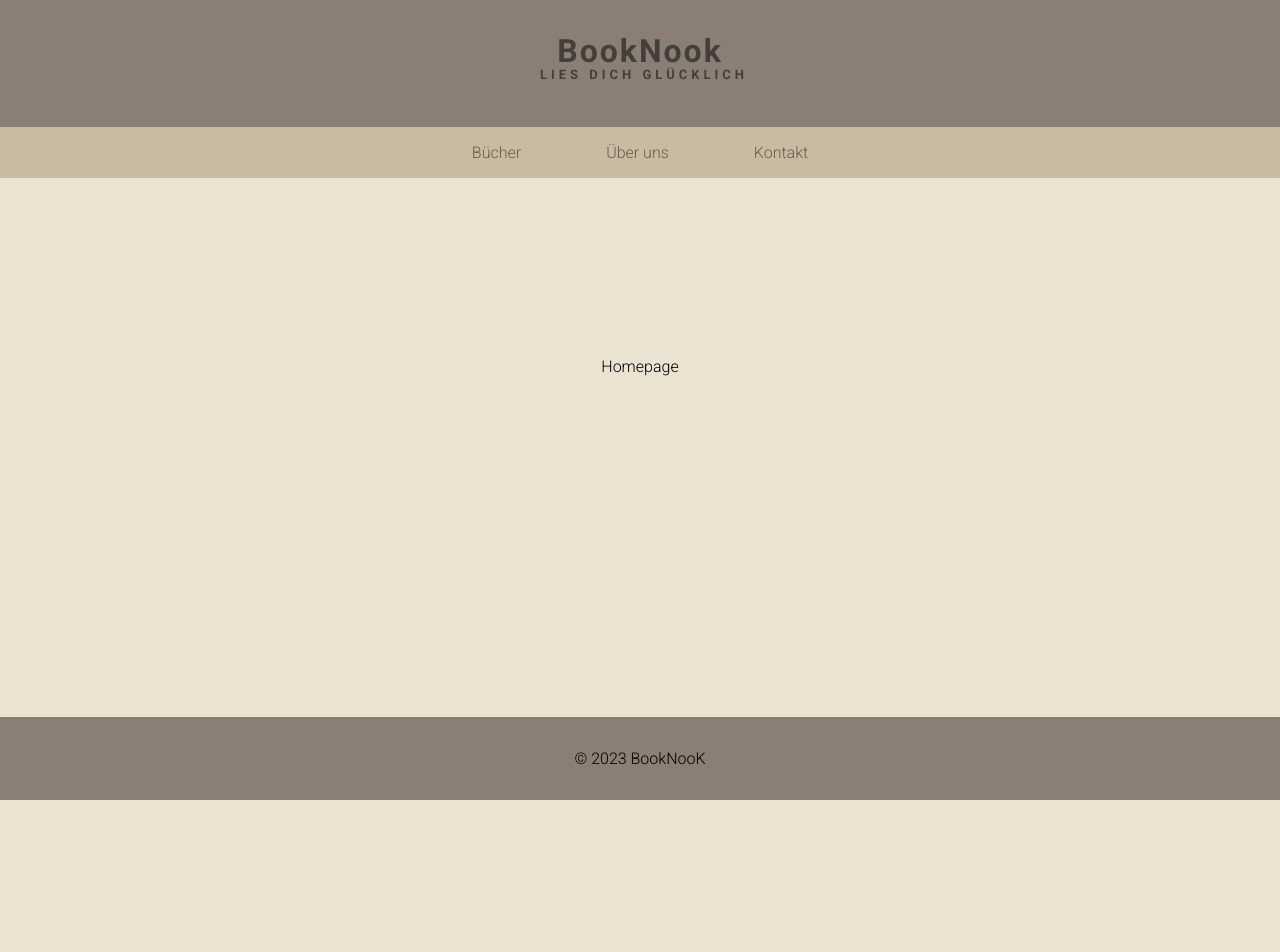
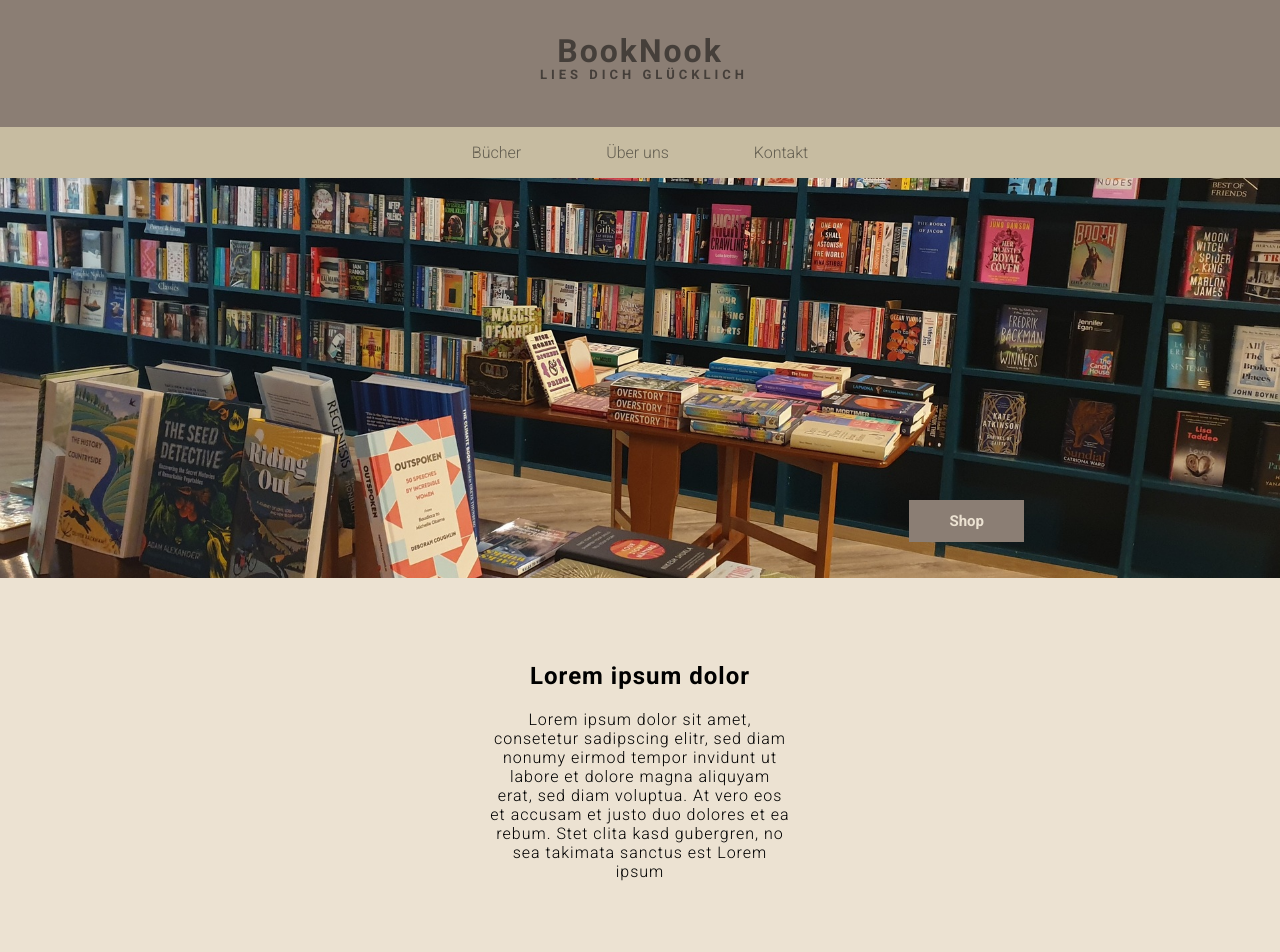
Before and after one commit to JonasHencke/bookstore, a React (Vite) app: page / in a window 1280 px wide. Shown: the top 952 px of the page. Before the commit the page ends 800 px from the top, so only its background shows below. Built offline with nearby package versions, Linux system fonts and the light colour scheme.

Commit message:
add banner and text to Home component

```diff
--- a/src/index.css
+++ b/src/index.css
@@ -74,8 +74,50 @@ footer {
 /* Outlet */
 
 main {
-    display: flex;
+    /* display: flex;
     justify-content: center;
     align-items: center;
-    margin: auto;
+    margin: auto; */
 }
+
+/* -------------------------------- */
+/* Home page */
+.banner-container {
+    position: relative;
+}
+
+.banner-img {
+    width: 100%;
+    height: 400px;
+    object-fit: cover;
+    background-position: top;
+    margin-top: 0
+}
+
+.banner-button {
+    position: absolute;
+    color: var(--color-3);
+    font-size: 15px;
+    right: 20%;
+    bottom: 40px;
+    border: none;
+    background-color: var(--color-1);
+    padding: 12px 40px;
+    cursor: pointer;
+    text-align: center;
+    font-family: 'Roboto', sans-serif;
+    font-weight: 800;
+}
+
+.banner-button:hover {
+    background: var(--color-2);
+  }
+
+.text-block {
+    text-align: center;
+    margin: 80px auto;
+    max-width: 300px;
+    width: 100%;
+    letter-spacing: 1px;
+}
+/* -------------------------------- */
--- a/src/pages/Home.jsx
+++ b/src/pages/Home.jsx
@@ -1,7 +1,23 @@
 import React from "react";
+import banner from "../images/banner.jpeg";
 
 export default function Home() {
-    return(
-        <p>Homepage</p>
-    )
+  return (
+    <>
+      <div className="banner-container">
+        <img className="banner-img" src={banner}></img>
+        <button className="banner-button">Shop</button>
+      </div>
+      <div className="text-block">
+        <h2>Lorem ipsum dolor</h2>
+        <p>
+          Lorem ipsum dolor sit amet, consetetur sadipscing elitr, sed diam
+          nonumy eirmod tempor invidunt ut labore et dolore magna aliquyam erat,
+          sed diam voluptua. At vero eos et accusam et justo duo dolores et ea
+          rebum. Stet clita kasd gubergren, no sea takimata sanctus est Lorem
+          ipsum
+        </p>
+      </div>
+    </>
+  );
 }
```
Also changed, not shown: src/images/banner.jpeg (added).
